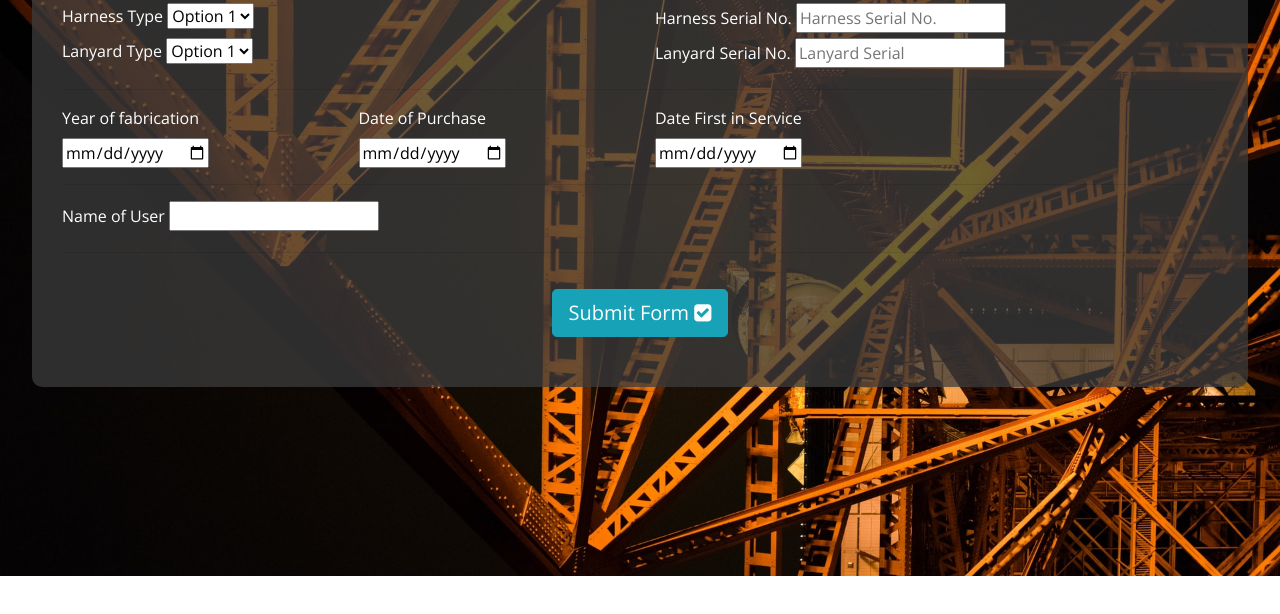
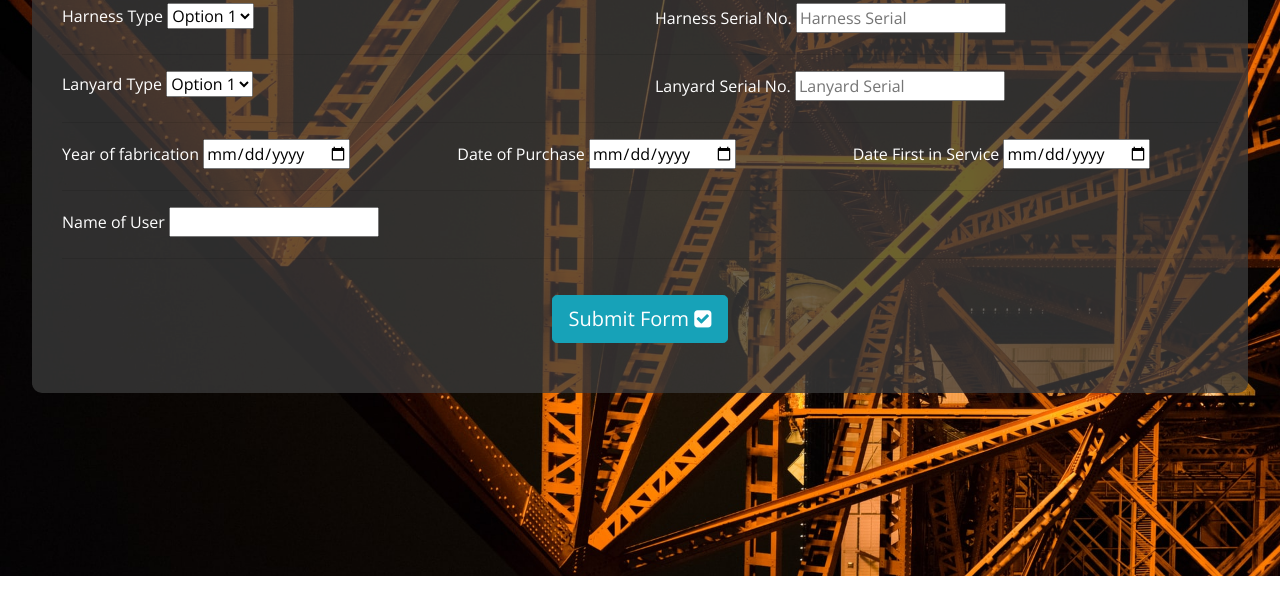
Before and after one commit to lisheenaun/ASME_Harness, a plain HTML site: page index.html in a window 1280 px wide. Shown: the part 124-738 px from the top of the page. Drawn offline with nearby package versions, Linux system fonts and the light colour scheme.

Commit message:
spread out input layout

```diff
--- a/index.html
+++ b/index.html
@@ -33,10 +33,11 @@
         </div>
         <div class="col-6">
           <label for="harness_serial">Harness Serial No.</label>
-          <input class="text-input" type="text" id="harness_serial" name="harness_serial"
-            placeholder="Harness Serial No." required>
+          <input class="text-input" type="text" id="harness_serial" name="harness_serial" placeholder="Harness Serial"
+            required>
         </div>
       </div>
+      <hr>
       <div class="row">
         <div class="col-6">
           <label for="lanyard_type">Lanyard Type</label>
@@ -55,18 +56,20 @@
       </div>
       <hr>
       <div class="row">
-        <div class="col-3">
+
+        <div class="col-4">
           <label for="year_of_fabrication">Year of fabrication</label>
           <input class="text-input" type="date" id="year_of_fabrication" name="year_of_fabrication" required>
         </div>
-        <div class="col-3">
+        <div class="col-4">
           <label for="date_of_purchase">Date of Purchase</label>
           <input class="text-input" type="date" id="date_of_purchase" name="date_of_purchase" required>
         </div>
-        <div class="col-3">
+        <div class="col-4">
           <label for="date_first_service">Date First in Service</label>
           <input class="text-input" type="date" id="date_first_service" name="date_first_service" required>
         </div>
+
       </div>
       <hr>
       <div class="row">
```
